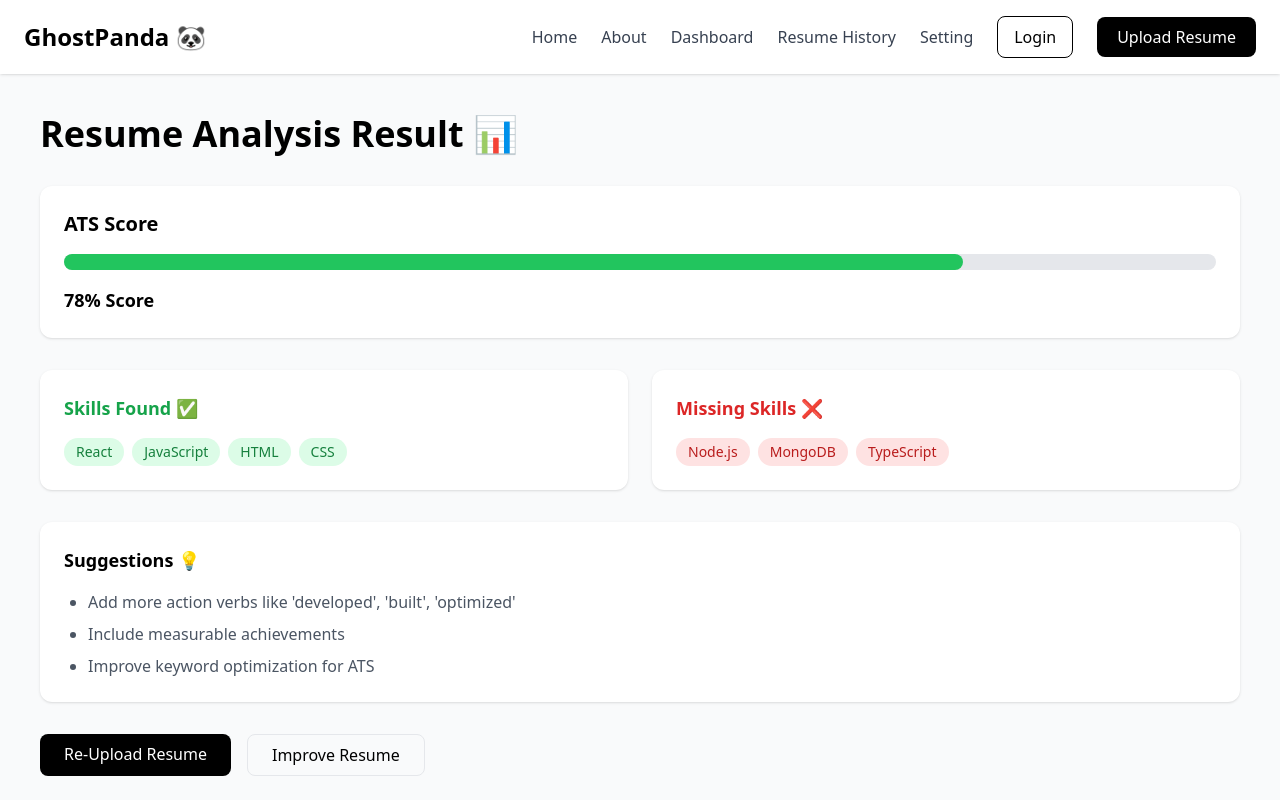
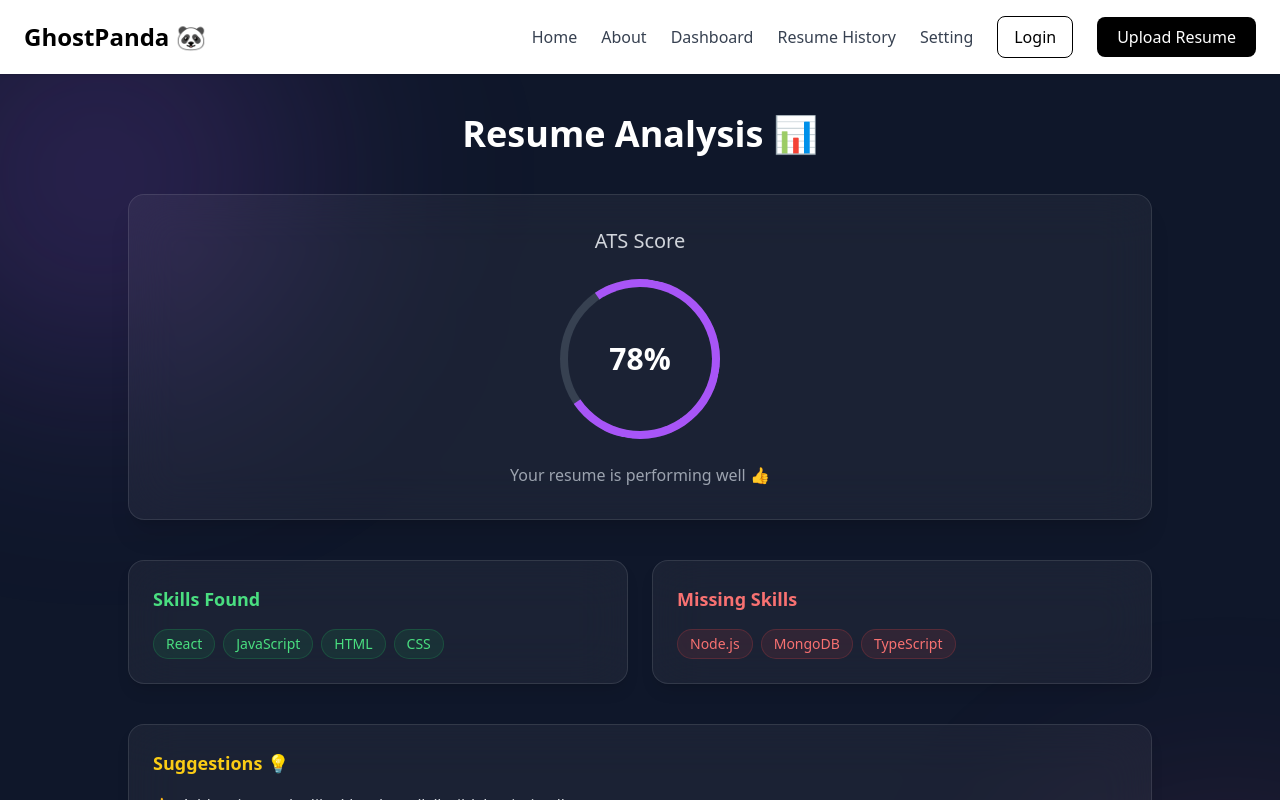
Before and after one commit to anaskhan08274-alt/GhostPanda, a React (Create React App) app: page /result in a window 1280 px wide. Shown: the top 800 px of the page. Built offline with nearby package versions, Linux system fonts and the light colour scheme.

Commit message:
new commit

```diff
--- a/package.json
+++ b/package.json
@@ -9,6 +9,7 @@
     "@testing-library/user-event": "^13.5.0",
     "html2canvas": "^1.4.1",
     "jspdf": "^4.2.1",
+    "pdfjs-dist": "^5.6.205",
     "react": "^19.2.0",
     "react-dom": "^19.2.0",
     "react-router-dom": "^7.13.2",
--- a/src/Component/Footer.jsx
+++ b/src/Component/Footer.jsx
@@ -45,7 +45,7 @@ const Footer = () => {
 
       {/* Bottom */}
       <div className="text-center text-gray-500 mt-8">
-        © 2026 GhostPanda. All rights reserved.
+        © 2026 GhostPanda. Build by Mohd Anas.
       </div>
     </footer>
   );
--- a/src/Pages/Result.jsx
+++ b/src/Pages/Result.jsx
@@ -1,61 +1,69 @@
 import { Link } from "react-router-dom";
 
 const Result = () => {
-
-  // 🔹 Dummy Data (later API se aayega)
   const score = 78;
 
   const skills = ["React", "JavaScript", "HTML", "CSS"];
   const missingSkills = ["Node.js", "MongoDB", "TypeScript"];
 
   const suggestions = [
-    "Add more action verbs like 'developed', 'built', 'optimized'",
-    "Include measurable achievements",
+    "Add action verbs like 'developed', 'built', 'optimized'",
+    "Include measurable achievements (e.g. 30% growth)",
     "Improve keyword optimization for ATS",
   ];
 
   return (
-    <div className="min-h-screen bg-gray-50 p-6 md:p-10">
+    <div className="relative min-h-screen bg-[#0f172a] text-white p-6 md:p-10 overflow-hidden">
 
-      {/* 🔹 Title */}
-      <h1 className="text-3xl md:text-4xl font-bold mb-8">
-        Resume Analysis Result 📊
+      {/* 🔥 Background Glow */}
+      <div className="absolute w-[400px] h-[400px] bg-purple-500/20 blur-[120px] rounded-full top-[-100px] left-[-100px]" />
+      <div className="absolute w-[300px] h-[300px] bg-pink-500/20 blur-[120px] rounded-full bottom-[-100px] right-[-100px]" />
+
+      <div className="relative z-10 max-w-5xl mx-auto">
+
+        {/* 🔹 Header */}
+        <h1 className="text-4xl font-bold mb-10 text-center">
+          Resume Analysis 📊
         </h1>
 
         {/* 🔹 Score Card */}
-      <div className="bg-white p-6 rounded-xl shadow mb-8">
+        <div className="bg-white/5 border border-white/10 backdrop-blur-xl rounded-2xl p-8 shadow-xl text-center mb-10">
 
-        <h2 className="text-xl font-semibold mb-4">
-          ATS Score
-        </h2>
+          <h2 className="text-xl mb-6 text-gray-300">ATS Score</h2>
 
-        {/* Progress Bar */}
-        <div className="w-full bg-gray-200 rounded-full h-4 mb-4">
+          {/* Circular Score */}
+          <div className="relative w-40 h-40 mx-auto mb-6">
+            <div className="absolute inset-0 rounded-full border-8 border-gray-700"></div>
+
             <div
-            className="bg-green-500 h-4 rounded-full transition-all duration-500"
-            style={{ width: `${score}%` }}
+              className="absolute inset-0 rounded-full border-8 border-purple-500 border-t-transparent animate-spin-slow"
+              style={{ transform: `rotate(${score * 3.6}deg)` }}
             ></div>
+
+            <div className="absolute inset-0 flex items-center justify-center text-3xl font-bold">
+              {score}%
+            </div>
           </div>
 
-        <p className="text-lg font-bold">
-          {score}% Score
+          <p className="text-gray-400">
+            Your resume is performing {score > 70 ? "well 👍" : "needs improvement ⚠️"}
           </p>
         </div>
 
-      {/* 🔹 Grid */}
-      <div className="grid md:grid-cols-2 gap-6">
+        {/* 🔹 Skills Section */}
+        <div className="grid md:grid-cols-2 gap-6 mb-10">
 
           {/* ✅ Skills Found */}
-        <div className="bg-white p-6 rounded-xl shadow">
-          <h2 className="text-lg font-semibold mb-4 text-green-600">
-            Skills Found ✅
+          <div className="bg-white/5 border border-white/10 rounded-2xl p-6 backdrop-blur-xl shadow-lg">
+            <h2 className="text-lg font-semibold mb-4 text-green-400">
+              Skills Found
             </h2>
 
             <div className="flex flex-wrap gap-2">
               {skills.map((skill, i) => (
                 <span
                   key={i}
-                className="bg-green-100 text-green-700 px-3 py-1 rounded-full text-sm"
+                  className="bg-green-500/10 text-green-400 px-3 py-1 rounded-full text-sm border border-green-500/20"
                 >
                   {skill}
                 </span>
@@ -64,16 +72,16 @@ const Result = () => {
           </div>
 
           {/* ❌ Missing Skills */}
-        <div className="bg-white p-6 rounded-xl shadow">
-          <h2 className="text-lg font-semibold mb-4 text-red-600">
-            Missing Skills ❌
+          <div className="bg-white/5 border border-white/10 rounded-2xl p-6 backdrop-blur-xl shadow-lg">
+            <h2 className="text-lg font-semibold mb-4 text-red-400">
+              Missing Skills
             </h2>
 
             <div className="flex flex-wrap gap-2">
               {missingSkills.map((skill, i) => (
                 <span
                   key={i}
-                className="bg-red-100 text-red-700 px-3 py-1 rounded-full text-sm"
+                  className="bg-red-500/10 text-red-400 px-3 py-1 rounded-full text-sm border border-red-500/20"
                 >
                   {skill}
                 </span>
@@ -84,31 +92,34 @@ const Result = () => {
         </div>
 
         {/* 🔹 Suggestions */}
-      <div className="bg-white p-6 rounded-xl shadow mt-8">
-        <h2 className="text-lg font-semibold mb-4">
+        <div className="bg-white/5 border border-white/10 rounded-2xl p-6 backdrop-blur-xl shadow-lg mb-10">
+          <h2 className="text-lg font-semibold mb-4 text-yellow-400">
             Suggestions 💡
           </h2>
 
-        <ul className="list-disc pl-6 space-y-2 text-gray-600">
+          <ul className="space-y-3 text-gray-300">
             {suggestions.map((item, i) => (
-            <li key={i}>{item}</li>
+              <li key={i} className="flex items-start gap-2">
+                <span>👉</span>
+                <span>{item}</span>
+              </li>
             ))}
           </ul>
         </div>
 
         {/* 🔹 CTA Buttons */}
-      <div className="flex gap-4 mt-8 flex-wrap">
+        <div className="flex flex-wrap gap-4 justify-center">
 
           <Link
             to="/upload"
-          className="bg-black text-white px-6 py-2 rounded-lg hover:bg-gray-800"
+            className="px-6 py-3 rounded-xl bg-gradient-to-r from-purple-500 to-pink-500 hover:scale-105 transition shadow-lg"
           >
             Re-Upload Resume
           </Link>
 
           <Link
             to="/resume-builder"
-          className="border px-6 py-2 rounded-lg hover:bg-gray-100"
+            className="px-6 py-3 rounded-xl border border-white/20 hover:bg-white/10 transition"
           >
             Improve Resume
           </Link>
@@ -116,6 +127,7 @@ const Result = () => {
         </div>
 
       </div>
+    </div>
   );
 };
 
--- a/src/Pages/UploadResume.jsx
+++ b/src/Pages/UploadResume.jsx
@@ -20,60 +20,73 @@ const UploadResume = () => {
 
     setLoading(true);
 
-    // Fake AI processing delay
     setTimeout(() => {
       setLoading(false);
       navigate("/result");
-    }, 2500); // 2.5 seconds
+    }, 2500);
   };
 
   return (
-    <div className="bg-gray-50 min-h-screen flex items-center justify-center">
+    <div className="relative min-h-screen flex items-center justify-center overflow-hidden bg-[#0f172a]">
 
-      {/* Loader Screen */}
+      {/* 🔥 Background Glow */}
+      <div className="absolute w-[500px] h-[500px] bg-purple-600/30 blur-[120px] rounded-full top-[-100px] left-[-100px]" />
+      <div className="absolute w-[400px] h-[400px] bg-pink-500/30 blur-[120px] rounded-full bottom-[-100px] right-[-100px]" />
+
+      {/* ✨ Loader */}
       {loading ? (
-        <div className="text-center">
-          <div className="w-16 h-16 border-4 border-black border-t-transparent rounded-full animate-spin mx-auto mb-6"></div>
+        <div className="text-center text-white z-10">
+          <div className="w-20 h-20 border-4 border-purple-500 border-t-transparent rounded-full animate-spin mx-auto mb-6"></div>
 
-          <h2 className="text-2xl font-semibold mb-2">
-            Analyzing Your Resume...
+          <h2 className="text-3xl font-semibold mb-2">
+            Analyzing Resume...
           </h2>
 
-          <p className="text-gray-600">
-            Our AI is checking your resume, please wait...
+          <p className="text-gray-400">
+            AI is generating insights ⚡
           </p>
         </div>
       ) : (
-        <div className="bg-white shadow-lg rounded-2xl p-10 w-full max-w-xl text-center">
+        <div className="z-10 backdrop-blur-xl bg-white/5 border border-white/10 shadow-2xl rounded-3xl p-10 w-full max-w-xl text-center">
 
-          <h1 className="text-3xl font-bold mb-4">
-            Upload Your Resume
+          {/* Heading */}
+          <h1 className="text-4xl font-bold text-white mb-3">
+            Upload Resume
           </h1>
 
-          <p className="text-gray-600 mb-6">
-            Upload your resume to get AI-powered analysis.
+          <p className="text-gray-400 mb-8">
+            Get instant AI-powered analysis 🚀
           </p>
 
           {/* Upload Box */}
-          <label className="border-2 border-dashed border-gray-300 rounded-xl p-10 cursor-pointer hover:border-black transition block">
+          <label className="group border-2 border-dashed border-white/20 rounded-2xl p-12 cursor-pointer hover:border-purple-500 transition-all duration-300 block">
+
             <input type="file" className="hidden" onChange={handleFileChange} />
 
-            <div className="text-5xl mb-4">📄</div>
-            <p className="text-gray-600">Drag & Drop your resume</p>
-            <p className="text-sm text-gray-400">or click to browse</p>
+            <div className="text-6xl mb-4 group-hover:scale-110 transition">
+              📄
+            </div>
+
+            <p className="text-gray-300 text-lg">
+              Drag & Drop your resume
+            </p>
+
+            <p className="text-sm text-gray-500 mt-1">
+              or click to browse
+            </p>
           </label>
 
           {/* File Name */}
           {fileName && (
-            <p className="mt-4 text-green-600">
-              Uploaded: {fileName}
+            <p className="mt-5 text-green-400 text-sm">
+              ✅ {fileName}
             </p>
           )}
 
           {/* Button */}
           <button
             onClick={handleUpload}
-            className="mt-6 bg-black text-white px-6 py-3 rounded-lg hover:bg-gray-800 transition"
+            className="mt-8 w-full py-3 rounded-xl bg-gradient-to-r from-purple-500 to-pink-500 text-white font-semibold text-lg shadow-lg hover:scale-105 hover:shadow-purple-500/40 transition-all duration-300"
           >
             Analyze Resume
           </button>
```
Also changed, not shown: 1 other file (tests, documents, lock files or other folders). Lines whose indentation alone changed are shown as unchanged.
